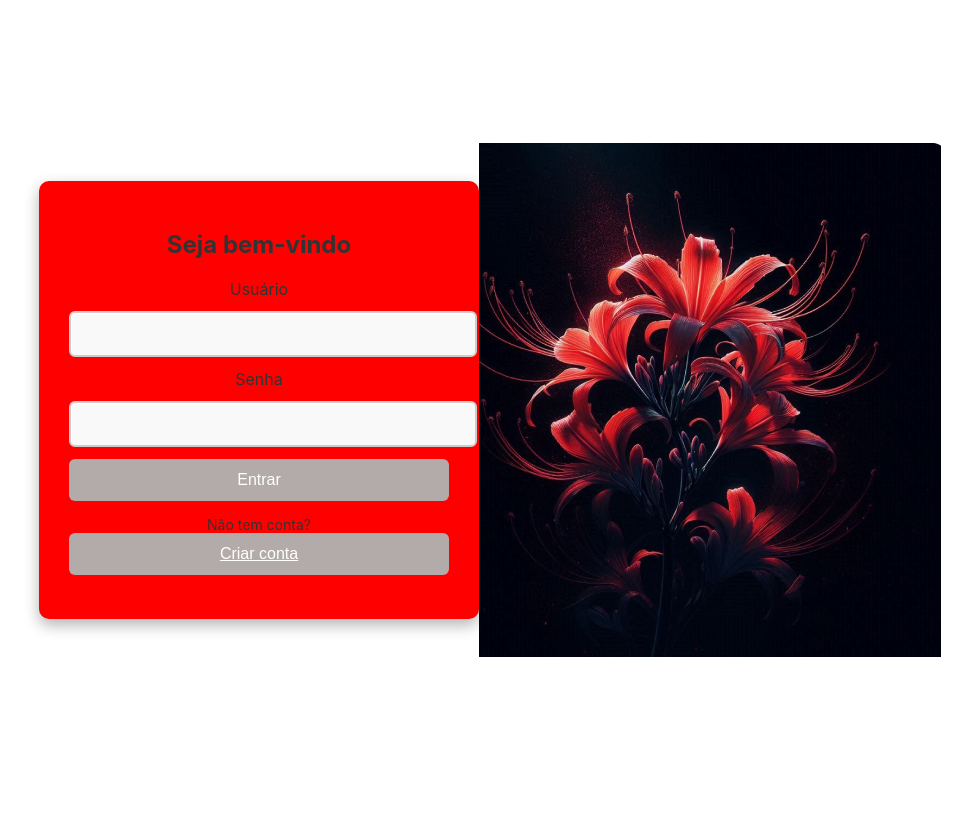
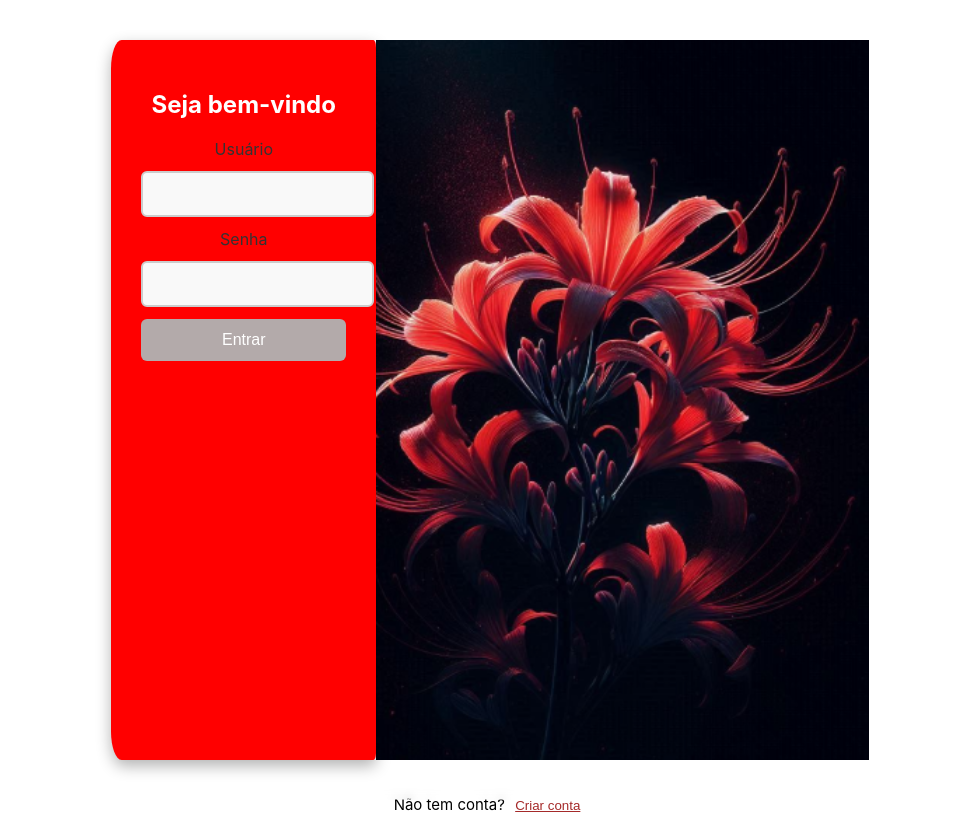
Before and after one commit to JoaoVictorGarcia2/Red_flower, a React (Create React App) app: page / in a window 1280 px wide. Shown: the whole page, without its empty margins (150-1122 px from the left). Before the commit the page ends 800 px from the top, so only its background shows below. Built offline with nearby package versions, Linux system fonts and the light colour scheme.

Commit message:
coreções no logn

```diff
--- a/src/pages/Login.css
+++ b/src/pages/Login.css
@@ -1,21 +1,34 @@
-.login-container {
+.main {
   display: flex;
   justify-content: center;
   align-items: center;
+  background-size: cover;
   height: 100vh;
-    background-size: cover;
   background-position: center;
   backdrop-filter: blur(5px);
+}
+
+.alignment {
+  display: flex;
+  flex-direction: column;
+  justify-content: center;
+  align-items: center;
+}
+
+.login-container {
+  display: flex;
+  width: 65%;
+  height: 90%;
 }
 
 .login-card {
   background-color: #f00;
   padding: 30px;
-    border-radius: 10px;
-    width: 380px;
-    box-shadow: 0px 6px 15px rgba(0, 0, 0, 0.3);
+  border-radius: 4% 1% 1% 4%;
+  width: 35%;
   text-align: center;
   color: #333;
+  box-shadow: 0px 6px 15px rgba(0, 0, 0, 0.3);
 }
 
   .login-card input {
@@ -50,14 +63,18 @@
     background-color: #cc0000;
   }
 
+  .login-card h2 {
+    color: white;
+  }
+
   .error {
     color: #ff6666;
     font-size: 14px;
   }
 
   .switch-text {
-    margin-top: 15px;
-    font-size: 14px;
+    margin-top: -5px;
+    font-size: 15px;
   }
 
   .switch-button {
@@ -71,3 +88,8 @@
   .switch-button:hover {
     color: #cc0000;
   }
+
+  .imagem {
+    object-fit: cover;
+    width: 65%;
+  }
--- a/src/pages/Login.jsx
+++ b/src/pages/Login.jsx
@@ -49,6 +49,8 @@ const Login = () => {
   };
 
   return (
+    <div className='alignment'>
+      <div className='main'>
         <div className="login-container">
           <div className="login-card">
             <form onSubmit={handleLogin}>
@@ -76,6 +78,11 @@ const Login = () => {
               />
               <button type="submit">Entrar</button>
             </form>
+
+          </div>
+          <img className='imagem' src={FLOR} alt="" />
+        </div>
+      </div>
       <p className="switch-text">
         Não tem conta?{' '}
         <button
@@ -87,8 +94,6 @@ const Login = () => {
         </button>
       </p>
     </div>
-      <img src={FLOR} alt="" />
-    </div>
   );
 };
 
```
Lines whose indentation alone changed are shown as unchanged.
